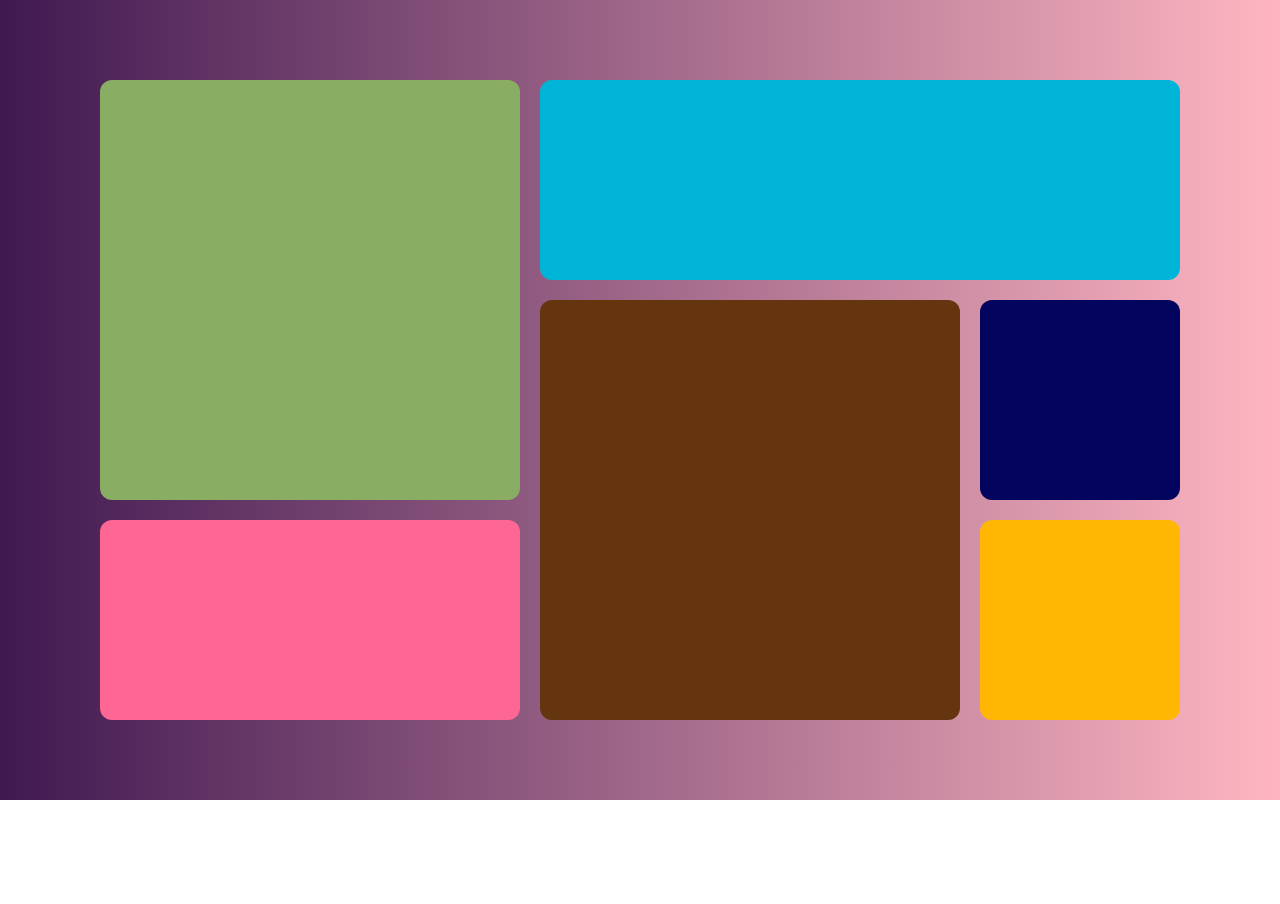
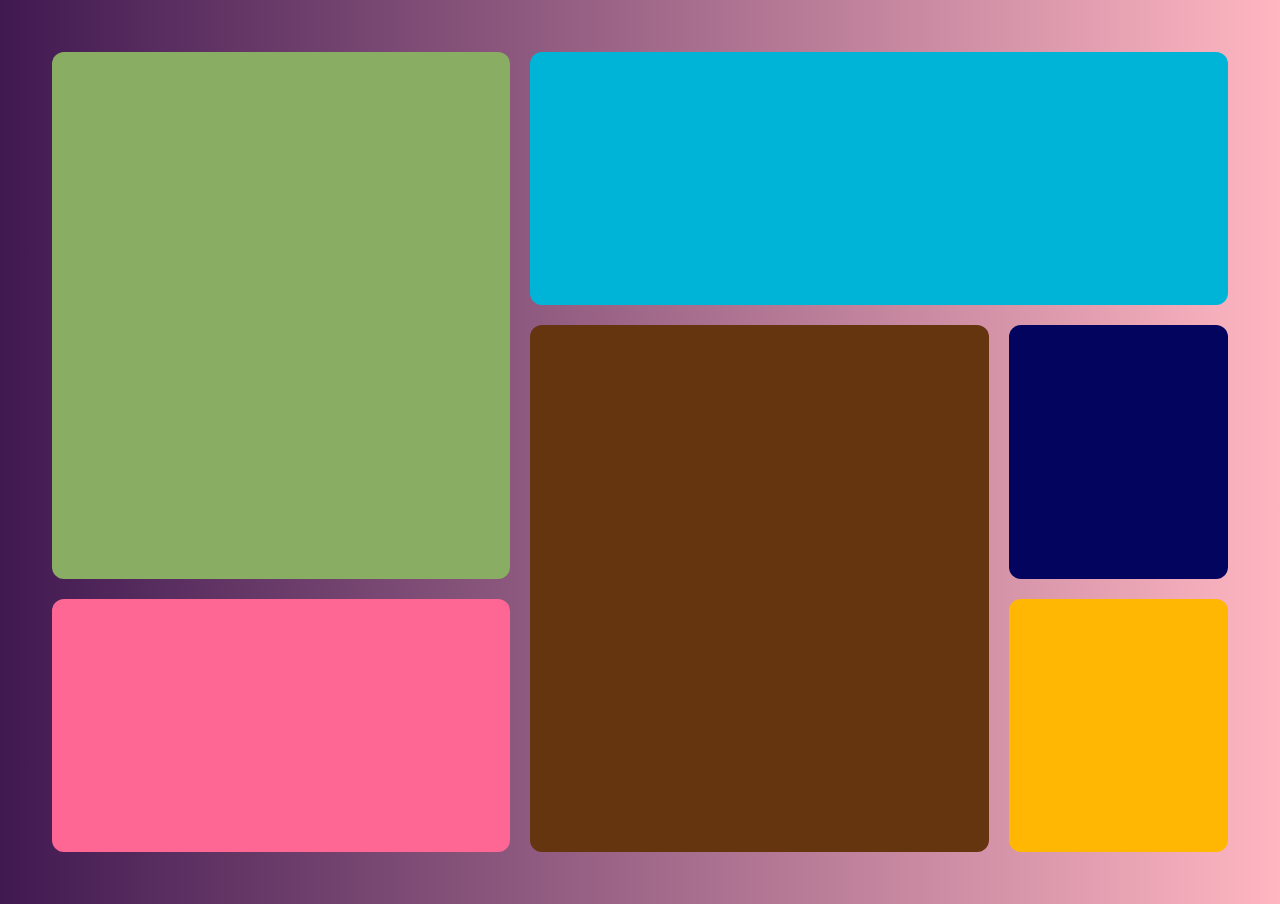
Before and after one commit to angiestavnk/react-exercise, a React (Create React App) app: page / in a window 1280 px wide. Before the commit the page ends 800 px from the top, so only its background shows below. Built offline with nearby package versions, Linux system fonts and the light colour scheme; the HTML template or start-up script is replaced by a standard one.

Commit message:
change grid layout

```diff
--- a/src/grid/index.jsx
+++ b/src/grid/index.jsx
@@ -2,8 +2,8 @@ import styles from "./style.module.css";
 
 export const GridPage = () => {
   return (
-    <>
-      <div className={styles.container}>
+    <div className={styles.container}>
+      <div className={styles.contentContainer}>
         <div className={`${styles.item1} ${styles.item}`} />
         <div className={`${styles.item2} ${styles.item}`} />
         <div className={`${styles.item3} ${styles.item}`} />
@@ -11,6 +11,6 @@ export const GridPage = () => {
         <div className={`${styles.item5} ${styles.item}`} />
         <div className={`${styles.item6} ${styles.item}`} />
       </div>
-    </>
+    </div>
   )
 };
--- a/src/grid/style.module.css
+++ b/src/grid/style.module.css
@@ -1,8 +1,14 @@
 .container {
+  padding: 52px;
+  width: 100vw;
+}
+
+.contentContainer {
   display: grid;
-  padding: 20px;
-  grid-template-columns: repeat(5, 200px);
-  grid-template-rows: repeat(3, 200px);
+  flex-direction: column;
+  height: 100vh;
+  grid-template-columns: repeat(5, 1fr);
+  grid-template-rows: repeat(3, 1fr);
   gap: 20px;
 }
 
--- a/src/index.css
+++ b/src/index.css
@@ -6,8 +6,10 @@
 
 body {
   background-image: linear-gradient(to right, #401951, lightpink);
+  overflow-x: hidden;
   display: flex;
   justify-content: center;
   align-items: center;
   min-height: 100vh;
+  width: 100vw;
 }
```
